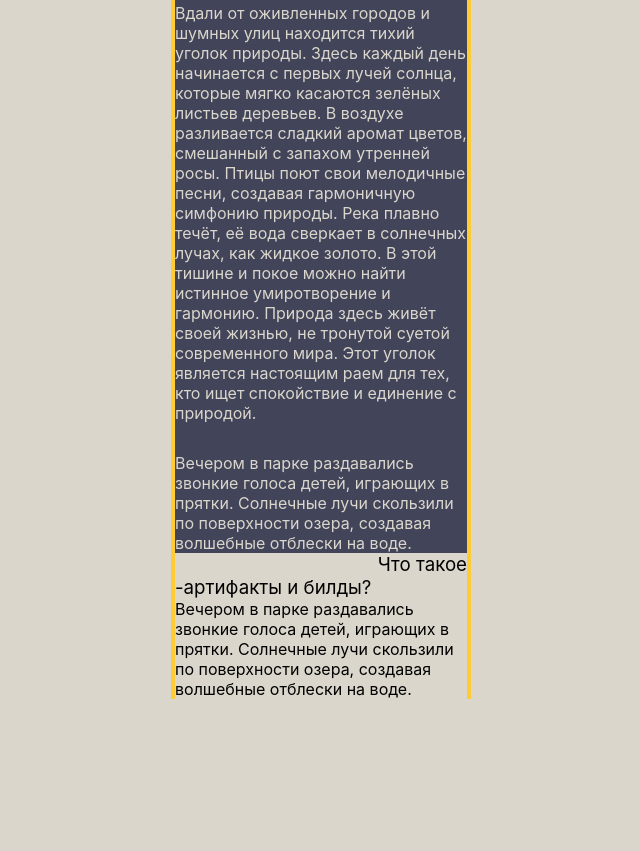
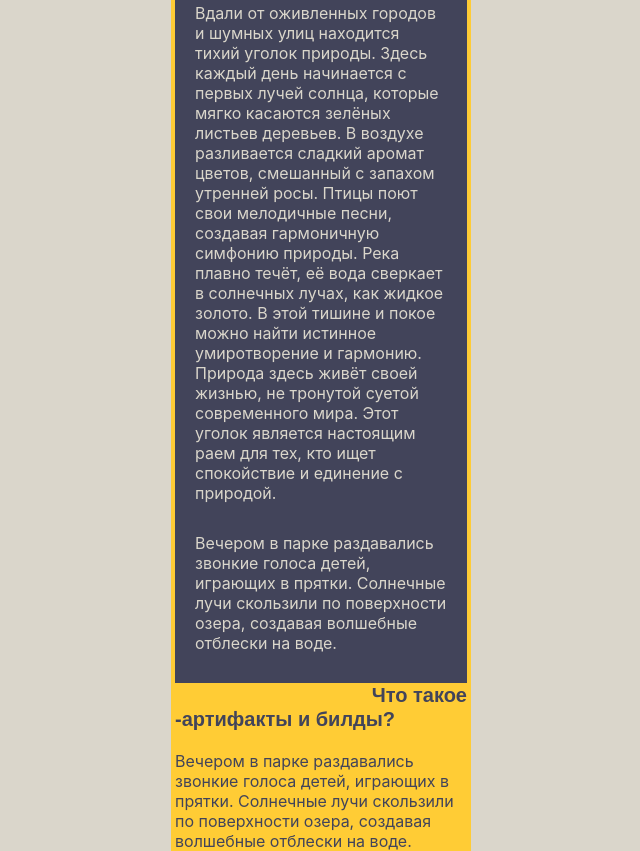
Before and after one commit to DanteBes/GenshinGuides, a plain HTML site: page index.html in a window 1280 px wide. Shown: the part 413-1264 px from the top of the page, without its empty margins (319-959 px from the left). Before the commit the page ends 1112 px from the top, so only its background shows below. Drawn offline with Linux system fonts and the light colour scheme; a web font is replaced by a local one.

Commit message:
Updated font.css with "Lora" font settings, styled class "info" with padding, added class "reasons" with padding, styled "content-section__title" with margin-bottom, font-size/family/weight/style, line-height, and added "content-section_theme_bright" with variables color secondary and background-color additional

```diff
--- a/css/style.css
+++ b/css/style.css
@@ -12,6 +12,11 @@ body {
 .content-section_theme_dark {
   color: var(--txtColor);
   background-color: var(--secondary)
+}
+
+.content-section_thene_bright {
+  color: var(--secondary);
+  background-color: var(--additional);
 }
 
 .header {
@@ -138,3 +143,20 @@ body {
   font-size: 16px;
   color: var(--primary);
 }
+
+.info {
+  padding: 0 20px 30px;
+}
+
+.reasons {
+  padding: 40px 20px;
+}
+
+.content-section__title {
+  margin-bottom: 20px;
+  font-family: "Genshin impact", Arial, sans-serif;
+  font-size: 20px;
+  font-style: normal;
+  font-weight: 800;
+  line-height: 1.2
+}
--- a/src/fonts/font.css
+++ b/src/fonts/font.css
@@ -1,3 +1,28 @@
+@font-face {
+  font-family: 'Lora';
+  src: url('Lora-Regular.ttf') format('truetype');
+}
+
+@font-face {
+  font-family: 'Lora';
+  font-weight: bold;
+  src: url('Lora-Bold.ttf') format('truetype');
+}
+
+@font-face {
+  font-family: 'Lora';
+  font-style: italic;
+  src: url('Lora-Italic.ttf') format('truetype');
+}
+
+@font-face {
+  font-family: 'Lora';
+  font-weight: bold;
+  font-style: italic;
+  src: url('Lora-BoldItalic.ttf') format('truetype');
+}
+
+
 @font-face {
   font-family: 'Genshin Impact';
   src: url('Genshin_Impact.ttf') format('truetype');
```
